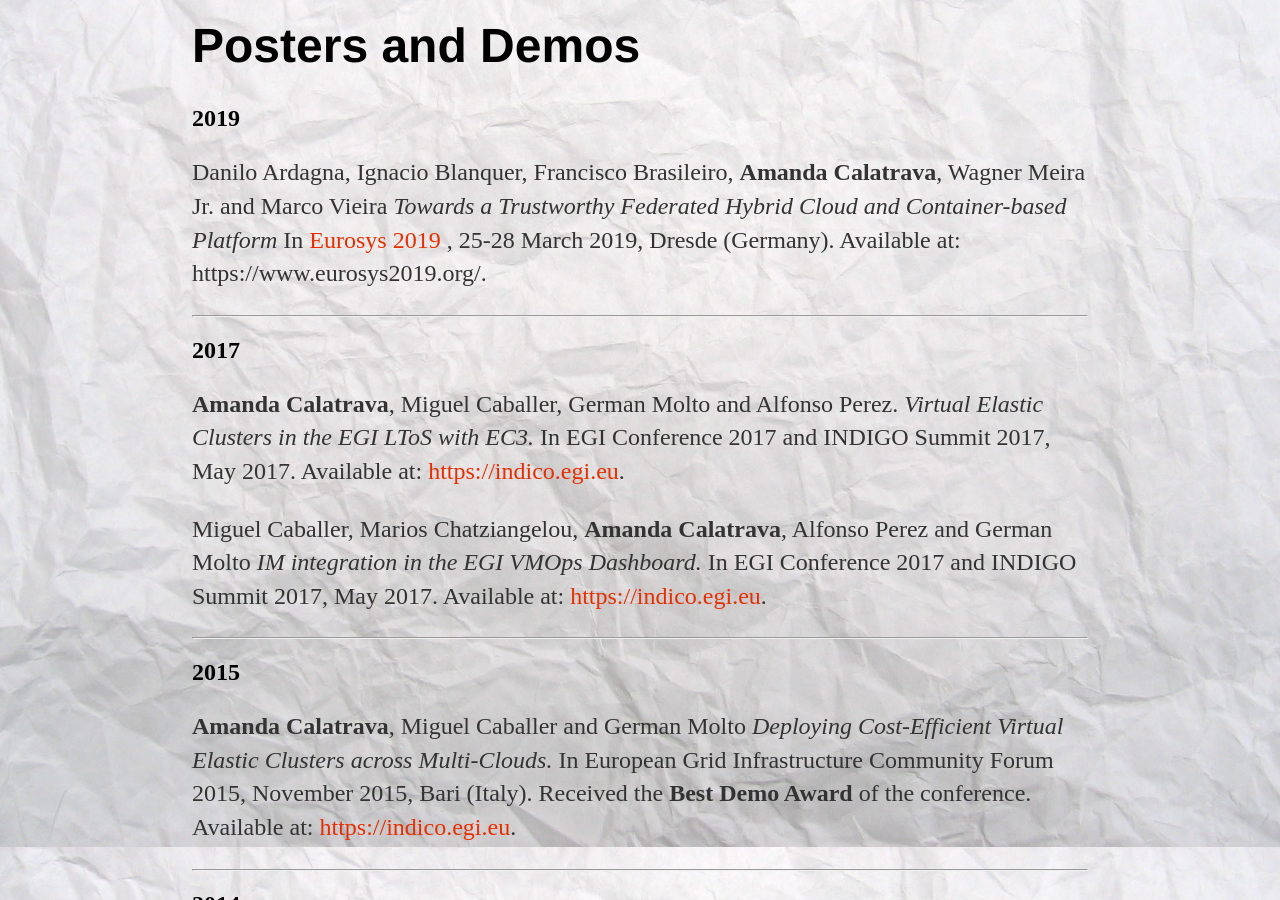
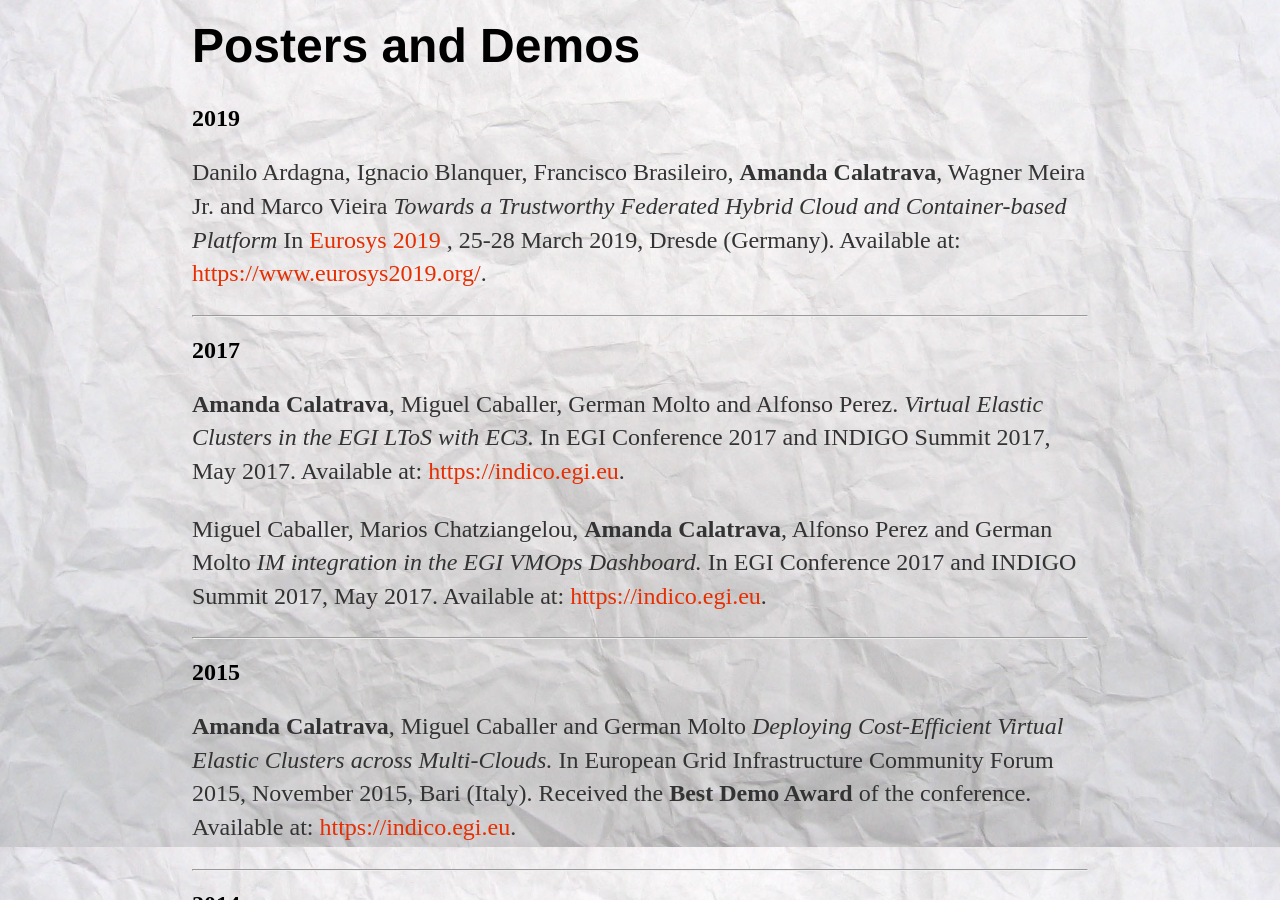
Before and after one commit to amcaar/amcaar.github.io, a Jekyll site: the page built from cv/index.html, in a window 1280 px wide and 900 px high, scrolled down 2993 px. Built offline with Jekyll 4.4.1, drawn with Linux system fonts in a browser that asks for light colours.

Commit message:
Update index.html

```diff
--- a/cv/index.html
+++ b/cv/index.html
@@ -93,7 +93,7 @@ title: Publications of Amanda Calatrava
 		<p> Danilo Ardagna, Ignacio Blanquer, Francisco Brasileiro, <strong>Amanda Calatrava</strong>, Wagner Meira Jr. and Marco Vieira
 			<em>Towards a Trustworthy Federated Hybrid Cloud and Container-based Platform</em>
 			In <a class="link" href="https://www.eurosys2019.org/">Eurosys 2019 </a>, 25-28 March 2019, Dresde (Germany).
-			Available at: <a class="link" href="https://www.eurosys2019.org/wp-content/uploads/2019/03/eurosys19posters-abstract54.pdf"></a>https://www.eurosys2019.org/.</p>
+			Available at: <a class="link" href="https://www.eurosys2019.org/wp-content/uploads/2019/03/eurosys19posters-abstract54.pdf">https://www.eurosys2019.org/</a>.</p>
 		<hr>
 		<h2>2017</h2>
 		<p><strong>Amanda Calatrava</strong>, Miguel Caballer, German Molto and Alfonso Perez.
```
